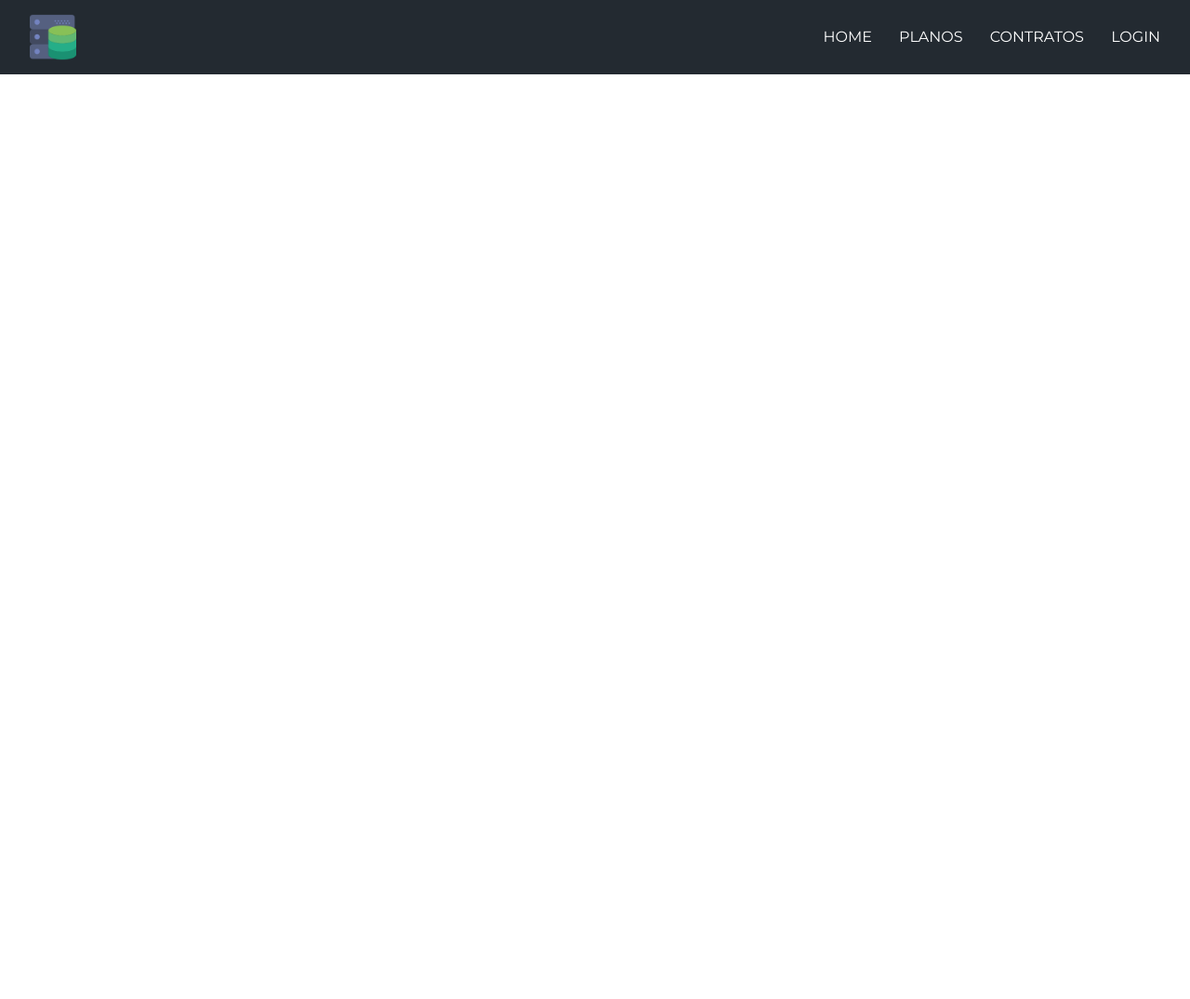
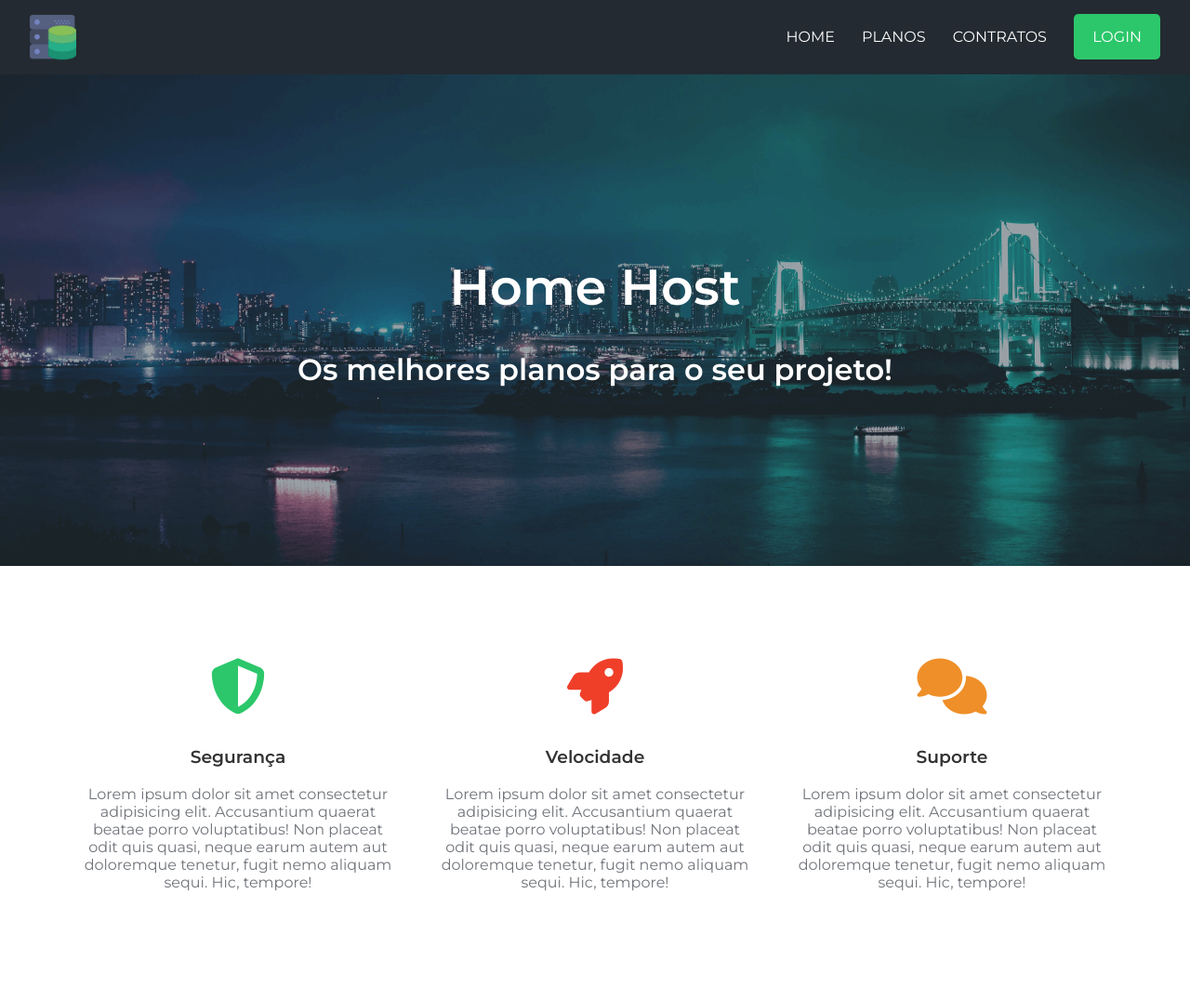
Before and after one commit to guidionisio5/home_host, a plain HTML site: page index.html in a window 1280 px wide. Shown: the whole page at 93% size. Before the commit the page ends 800 px from the top, so only its background shows below. Drawn offline with Linux system fonts and the light colour scheme.

Commit message:
inicio especiabilidades

```diff
--- /dev/null
+++ b/css/style.css
@@ -0,0 +1,135 @@
+/*general*/
+body, textarea {
+    margin: 0;
+    padding: 0;
+    font-family: 'Montserrat', Arial, Helvetica, sans-serif
+}
+
+h1, h2, h3 {
+    color: #333;
+}
+
+p {
+    color: #70747A;
+}
+
+/* Início menu */
+.navbar-container {
+    background-color: #232A31;
+    width: 100%;
+    height: 80px;
+    padding: 0 2em;
+    position: relative;
+    box-sizing: border-box;
+}
+
+.logo {
+    width: 50px;
+    margin-top: 15px;
+}
+
+nav {
+    position: relative;
+}
+
+.nav-items {
+    position: absolute;
+    /* Quando coloca position ganha coordenadas nessa ordem top, right, bottom, left */
+    right: 0;
+    margin: 0;
+    list-style: none;
+    display: inline-block;
+    height: 80px;
+    line-height: 80px;
+}
+
+.nav-items li {
+    display: inline-block;
+    text-transform: uppercase;
+    margin-left: 25px;
+}
+
+.nav-items li a {
+    color: #fff;
+    text-decoration: none;
+    transition: .5s;
+}
+
+.nav-items li a:hover {
+    color: #ccc;
+}
+
+.default-btn{
+    padding: 15px 20px;
+    background-color: #2CC76A;
+    border-radius: 5px;
+    color: #fff;
+}
+
+.default-btn:hover{
+    background-color: #22BB5F;
+    color: #fff;
+}
+/* Fim menu */
+
+/* Início banner */
+.main-banner{
+    background-image: url('../img/mainbanner.png');
+    padding: 10em 0;
+    background-size: cover;
+    background-position: center;
+    position: relative;
+}
+
+.main-banner h1, .main-banner p{
+    color: #fff;
+    text-align: center;
+    font-weight: bold;
+}
+
+.main-banner h1{
+    font-size: 54px;
+}
+
+.main-banner p {
+    font-size: 32px;
+}
+/* Fim banner */
+
+/* Início especiabilidades */
+
+.specialties-container{
+    padding: 5em 0;
+}
+
+.specialties-container ul{
+    display: flex;
+    width: 90%;
+    position: relative;
+    margin: 0 auto;
+    padding-left: 0;
+}
+
+.specialties-container ul li{
+    flex: 1 1 200px;
+    list-style: none;
+    text-align: center;
+    padding: 20px;
+}
+
+.fas{
+    font-size: 60px;
+    margin-bottom: 15px;
+}
+
+.fa-shield-alt{
+    color: #2CC76A;
+}
+
+.fa-rocket{
+    color: #EF3F29;
+}
+
+.fa-comments{
+    color: #EF8F29;
+}
--- a/index.html
+++ b/index.html
@@ -3,7 +3,7 @@
 <head>
     <meta charset="UTF-8">
     <meta name="viewport" content="width=device-width, initial-scale=1.0">
-    <link rel="stylesheet" href="style.css">
+    <link rel="stylesheet" href="css/style.css">
     <link rel="preconnect" href="https://fonts.googleapis.com">
     <link rel="preconnect" href="https://fonts.gstatic.com" crossorigin>
     <link href="https://fonts.googleapis.com/css2?family=Montserrat:wght@300;400;500;600&display=swap" rel="stylesheet">
@@ -28,6 +28,35 @@
                 </nav>
             </div>
         </header>
+        <main>
+            <div class="main-banner">
+                <h1>Home Host</h1>
+                <p>Os melhores planos para o seu projeto!</p>
+            </div>
+
+            <div class="specialties-container">
+                <ul>
+                    <li>
+                        <i class="fas fa-shield-alt"></i>
+                        <h3>Segurança</h3>
+                        <p>Lorem ipsum dolor sit amet consectetur adipisicing elit. Accusantium quaerat beatae porro voluptatibus! Non placeat odit quis quasi, neque earum autem aut doloremque tenetur, fugit nemo aliquam sequi. Hic, tempore!</p>
+                    </li>
+
+                    <li>
+                        <i class="fas fa-rocket"></i>
+                        <h3>Velocidade</h3>
+                        <p>Lorem ipsum dolor sit amet consectetur adipisicing elit. Accusantium quaerat beatae porro voluptatibus! Non placeat odit quis quasi, neque earum autem aut doloremque tenetur, fugit nemo aliquam sequi. Hic, tempore!</p>
+                    </li>
+
+                    <li>
+                        <i class="fas fa-comments"></i>
+                        <h3>Suporte</h3>
+                        <p>Lorem ipsum dolor sit amet consectetur adipisicing elit. Accusantium quaerat beatae porro voluptatibus! Non placeat odit quis quasi, neque earum autem aut doloremque tenetur, fugit nemo aliquam sequi. Hic, tempore!</p>
+                    </li>
+
+                </ul>
+            </div>
+        </main>
 
     </div>
 </body>
--- a/style.css
+++ /dev/null
@@ -1,60 +0,0 @@
-/*general*/
-body, textarea {
-    margin: 0;
-    padding: 0;
-    font-family: 'Montserrat', Arial, Helvetica, sans-serif
-}
-
-h1, h2, h3 {
-    color: #333;
-}
-
-p {
-    color: #70747A;
-}
-
-/* navbar */
-.navbar-container {
-    background-color: #232A31;
-    width: 100%;
-    height: 80px;
-    padding: 0 2em;
-    position: relative;
-    box-sizing: border-box;
-}
-
-.logo {
-    width: 50px;
-    margin-top: 15px;
-}
-
-nav {
-    position: relative;
-}
-
-.nav-items {
-    position: absolute;
-    /* Quando coloca position ganha coordenadas nessa ordem top, right, bottom, left */
-    right: 0;
-    margin: 0;
-    list-style: none;
-    display: inline-block;
-    height: 80px;
-    line-height: 80px;
-}
-
-.nav-items li {
-    display: inline-block;
-    text-transform: uppercase;
-    margin-left: 25px;
-}
-
-.nav-items li a {
-    color: #fff;
-    text-decoration: none;
-    transition: .5s;
-}
-
-.nav-items li a:hover {
-    color: #ccc;
-}
```
Also changed, not shown: flexbox.html (added, +59 -0 lines).
